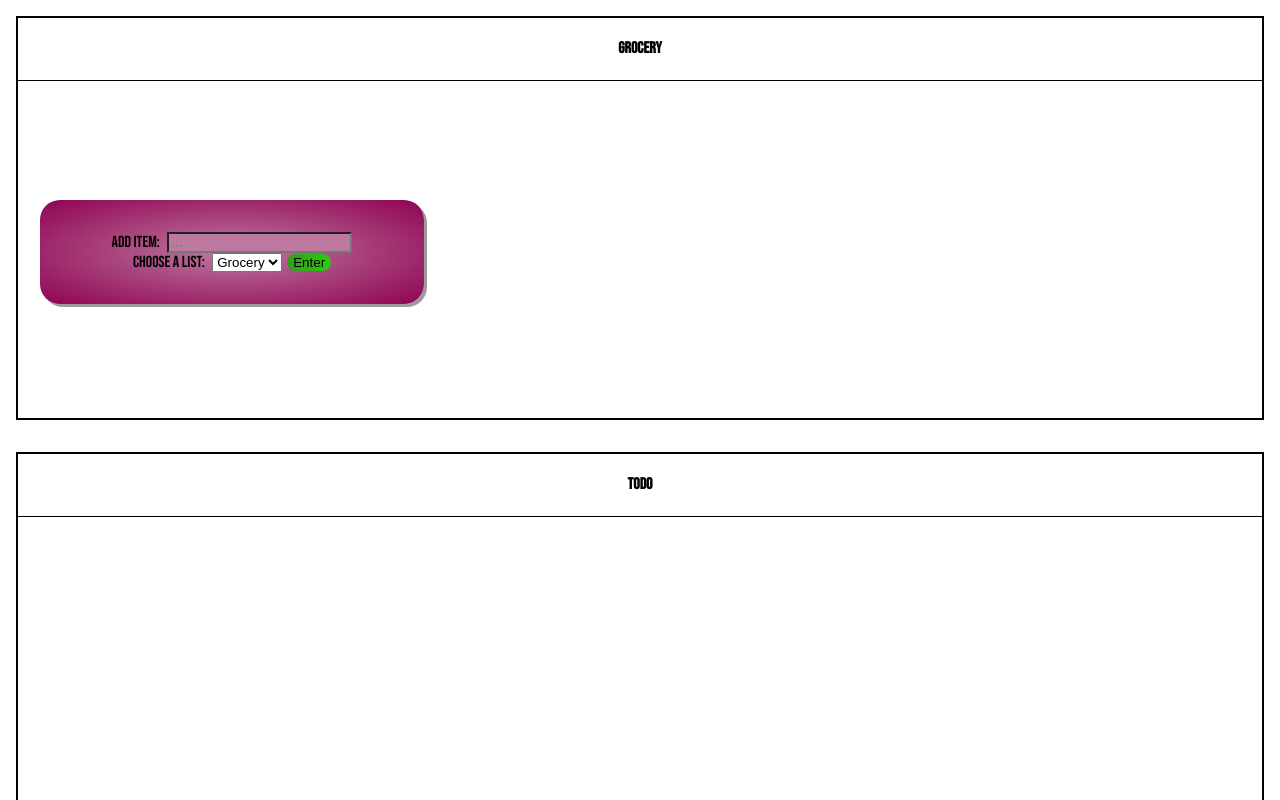
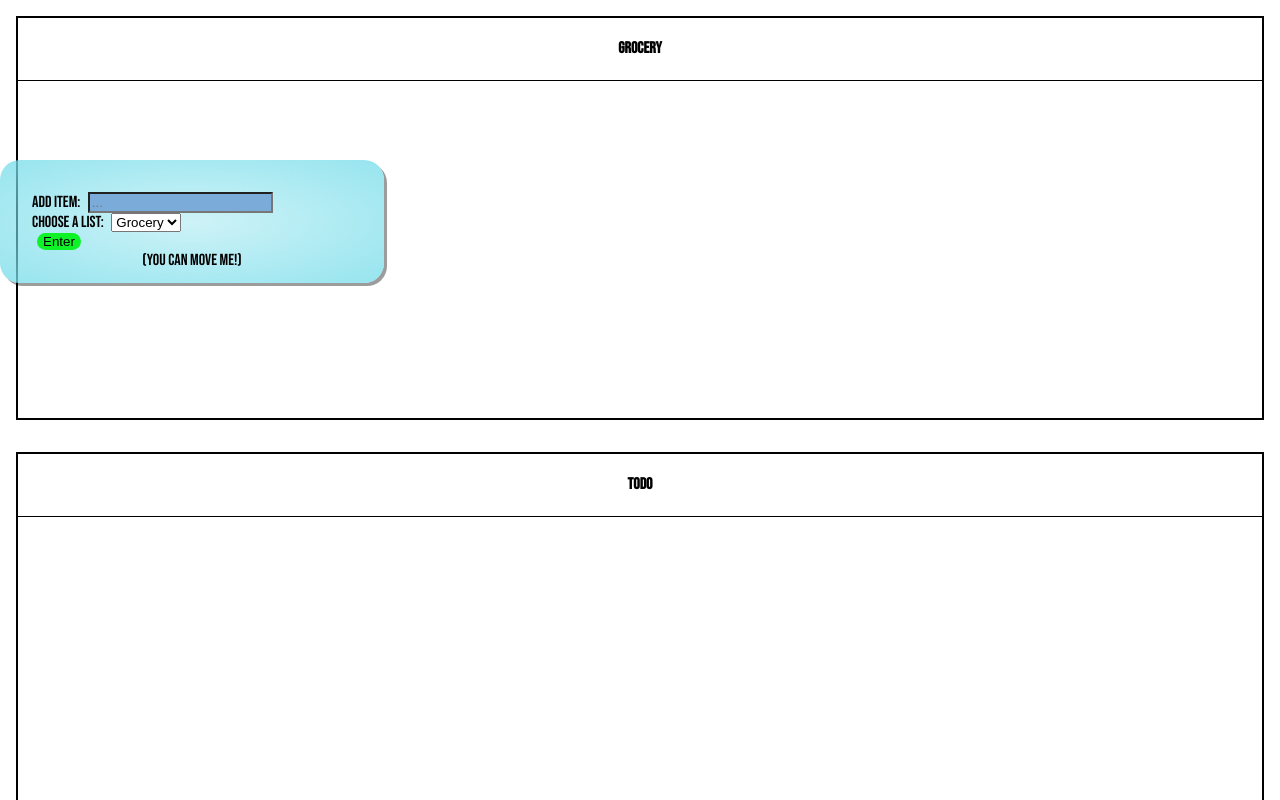
Before and after one commit to bboston2008/checklist, a plain HTML site: page index.html in a window 1280 px wide. Shown: the top 800 px of the page. Drawn offline with Linux system fonts and the light colour scheme.

Commit message:
Input box redesigned

```diff
--- a/index.html
+++ b/index.html
@@ -11,7 +11,6 @@
 
 <body>
     <div id="button-box">
-        <div id="add-item">
             <div>
                 <label for="user-input">Add item:</label>
                 <input id="user-input" type="text" placeholder="...">
@@ -26,9 +25,10 @@
             <div>
                 <button id="enter-items" class="grad-butt gradient-button">Enter</button>
             </div>
-        </div>
+            <div id="notification">
+               (You can  move me!)
+            </div>
     </div>
-    <div></div>
     <div id="list-container">
         <div class="list-box">
                 <span><h4>Grocery</h4></span>
--- a/script.js
+++ b/script.js
@@ -41,11 +41,6 @@ buttonBox.addEventListener('mousemove', function(event) {
 }, true);
 
 // Create list item ------
-
-// const whichList = () => {
-
-//     console.log(response);
-// }
 
 const addButton = () => {
     if (inputLength() > 0) { newItem() };
--- a/style.css
+++ b/style.css
@@ -30,43 +30,38 @@ span {
     border-bottom: 1px solid black;
 }
 
-/* Button Input / Delete -------- */
+/* User Input -------- */
 
 #button-box {
-    display: flex;
-    flex-wrap: wrap;
-    justify-content: space-between;
     position:fixed;
     top:10rem;
-    width:100%;
     z-index:100;
-}
 
-#add-item {
-    display: flex;
-    flex-wrap: wrap;
-    justify-content: center;
-    margin: 2.5rem;
+    display: grid;
+    grid-template-rows: 1fr, 1fr ;
     border-radius: 20px;
     box-shadow: 3px 3px rgba(0, 0, 0, 0.387);
     padding: 2rem;
     width: 25%;
     min-width: 15rem;
-    background: radial-gradient(#be79a0, #8f0353);
+    background: radial-gradient(#78ddea5d, #78ddeac6);
 }
 
 #enter-items {
     margin-left: 5px;
     border-radius: 10px;
     border: none;
-    background-image: linear-gradient(to right, #359a1c 0%, #29ce09 51%, #359a1c 100%);
-    transition: 0.5s;
-    background-size: 200% auto;
-    transition: all 0.3s cubic-bezier(.25,.8,.25,1);
+    background-color: #0df328;
 }
 
 #enter-items:hover {
     background-position: right center;
+}
+
+#notification {
+    height: 0;
+    display: flex;
+    justify-content: center;
 }
 
 #userInput {
@@ -94,14 +89,14 @@ textarea:focus {
 }
 
 input[type="text"], textarea {
-    background-color : #be79a0;
+    background-color : #7aabd9;
 }
 
 input:-webkit-autofill,
 input:-webkit-autofill:hover,
 input:-webkit-autofill:focus,
 input:-webkit-autofill:active{
-    -webkit-box-shadow: 0 0 0 30px #be79a0 inset;
+    -webkit-box-shadow: 0 0 0 30px #5244cd inset;
 }
 
 #erase {
@@ -110,7 +105,7 @@ input:-webkit-autofill:active{
 }
 
 #erase:hover {
-    background-color: rgb(255, 0, 0, 0.7);
+    background-color: #5244cd;
     border-radius: 10px;
 }
 
```
